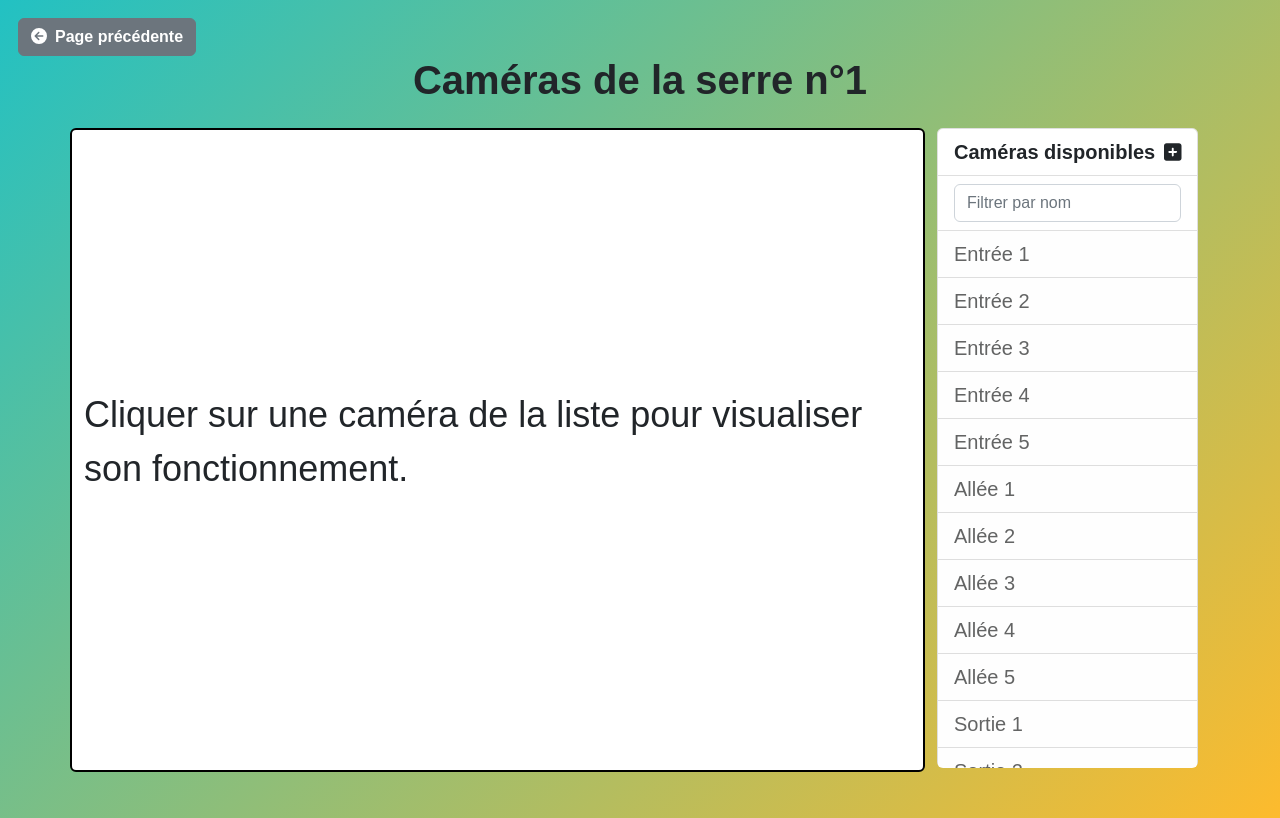
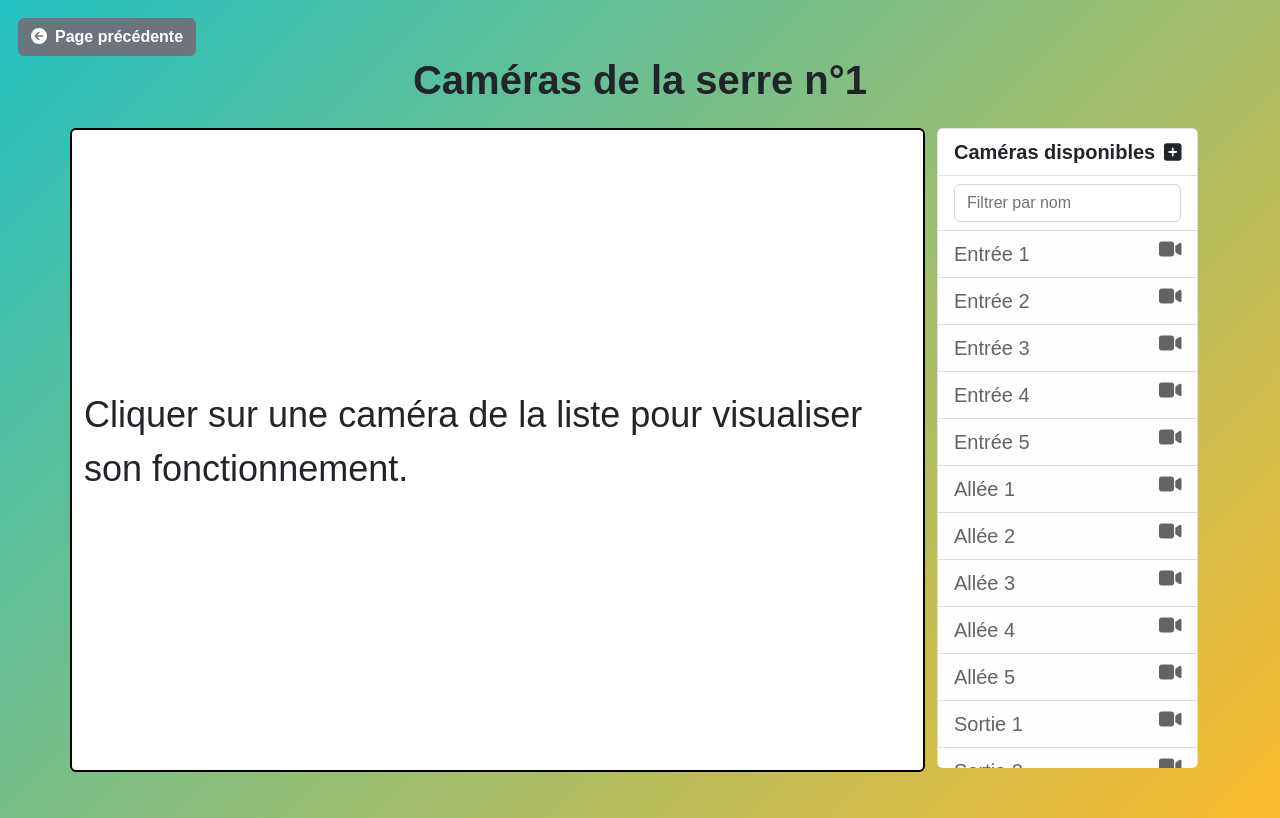
Before and after one commit to renaudlesperance/inf6405_projet, a React (Create React App) app: page /Cameras/1 in a window 1280 px wide. Built offline with nearby package versions, Linux system fonts and the light colour scheme.

Commit message:
Finalize Camera view

```diff
--- a/src/components/cameras/Cameras.js
+++ b/src/components/cameras/Cameras.js
@@ -3,12 +3,13 @@ import styles from './Cameras.module.css'
 import BackButton from '../backButton/BackButton';
 import CustomContainer from '../customContainer/CustomContainer';
 import { useParams, useNavigate } from 'react-router-dom';
-import { Row, Col } from 'react-bootstrap';
+import { Row, Col, Tooltip } from 'react-bootstrap';
 import ListGroup from '../listGroup/CustomListGroup';
 import { FontAwesomeIcon } from '@fortawesome/react-fontawesome';
-import { faTrashCan } from '@fortawesome/free-solid-svg-icons';
+import { faInfoCircle, faTrashCan } from '@fortawesome/free-solid-svg-icons';
 import MyVerticallyCenteredModal from '../modal/Modal';
 import { Form, ToggleButtonGroup, ToggleButton } from 'react-bootstrap';
+import OverlayTrigger from 'react-bootstrap/OverlayTrigger';
 
 function Cameras() {
   const { id } = useParams()
@@ -16,33 +17,34 @@ function Cameras() {
   const [selectedCamera, setSelectedCamera] = useState({})
   const [modalShow, setModalShow] = useState(false)
   const [AddModalShow, setAddModalShow] = useState(false)
-  const [addData, setAddData] = useState({ id: 1 })
+  const [addData, setAddData] = useState({ id: 1, type: 'caméra' })
   const [activeButtons, setActiveButtons] = useState([1])
   const handleToggle = val => setActiveButtons(val)
 
   const [data, setData] = useState([
-    { id:1, name: "Entrée 1", modele: "BX2567", resolution: "1080p"},
-    { id:1, name: "Entrée 2", modele: "BX2567", resolution: "1080p"},
-    { id:2, name: "Entrée 3", modele: "BX2567", resolution: "1080p"},
-    { id:1, name: "Entrée 4", modele: "BX2567", resolution: "1080p"},
-    { id:1, name: "Entrée 5", modele: "BX2567", resolution: "1080p"},
-    { id:1, name: "Allée 1", modele: "BX2567", resolution: "1080p"},
-    { id:1, name: "Allée 2", modele: "BX2567", resolution: "1080p"},
-    { id:1, name: "Allée 3", modele: "BX2567", resolution: "1080p"},
-    { id:1, name: "Allée 4", modele: "BX2567", resolution: "1080p"},
-    { id:1, name: "Allée 5", modele: "BX2567", resolution: "1080p"},
-    { id:1, name: "Sortie 1", modele: "BX2567", resolution: "1080p"},
-    { id:1, name: "Sortie 2", modele: "BX2567", resolution: "1080p"},
-    { id:1, name: "Sortie 3", modele: "BX2567", resolution: "1080p"},
-    { id:1, name: "Sortie 4", modele: "BX2567", resolution: "1080p"},
-    { id:1, name: "Sortie 5", modele: "BX2567", resolution: "1080p"},
+    { id:1, type: "caméra", name: "Entrée 1", modele: "BX2567"},
+    { id:1, type: "caméra",name: "Entrée 2", modele: "BX2567"},
+    { id:2, type: "caméra", name: "Entrée 3", modele: "BX2567"},
+    { id:1, type: "caméra",name: "Entrée 4", modele: "BX2567"},
+    { id:1, type: "caméra",name: "Entrée 5", modele: "BX2567"},
+    { id:1, type: "caméra",name: "Allée 1", modele: "BX2567"},
+    { id:1, type: "caméra",name: "Allée 2", modele: "BX2567"},
+    { id:1, type: "caméra",name: "Allée 3", modele: "BX2567"},
+    { id:1, type: "caméra",name: "Allée 4", modele: "BX2567"},
+    { id:1, type: "caméra",name: "Allée 5", modele: "BX2567"},
+    { id:1, type: "caméra",name: "Sortie 1", modele: "BX2567"},
+    { id:1, type: "caméra",name: "Sortie 2", modele: "BX2567"},
+    { id:1, type: "caméra",name: "Sortie 3", modele: "BX2567"},
+    { id:1, type: "caméra",name: "Sortie 4", modele: "BX2567"},
+    { id:1, type: "caméra",name: "Sortie 5", modele: "BX2567"},
   ])
 
   const modeles = [
-    { value: "BX3000", resolution: "2160p" },
-    { value: "BX2567", resolution: "1080p" },
-    { value: "BX2512", resolution: "720p" },
-    { value: "BX23", resolution: "480p" },
+    { value: "BX3000", resolution: "2160p", ref: "" },
+    { value: "BX2567", resolution: "1080p", ref: "https://google.com" },
+    { value: "BX2512", resolution: "720p", ref: "" },
+    { value: "BX23", resolution: "480p", ref: "" },
+    { value: "BX23", resolution: "480p", ref: "" },
   ]
 
   const onDelete = () => {
@@ -52,8 +54,9 @@ function Cameras() {
   }
 
   const onAdd = () => {
-    setData([...data, addData])
-    setAddData({ id: 1 })
+    setData([addData, ...data])
+    setSelectedCamera(addData)
+    setAddData({ id: 1, type: 'caméra' })
     setAddModalShow(false)
   }
 
@@ -90,7 +93,17 @@ function Cameras() {
                   <FontAwesomeIcon icon={faTrashCan} onClick={() => setModalShow(true)} className={styles.icon} />
                 </div>
                 <div className={styles.info}>
-                  <p><b>Modèle : </b>{selectedCamera.modele}</p>
+                  <p>
+                    <span className={styles.modeleInfo}><b>Modèle : </b>{selectedCamera.modele}</span>
+                    <OverlayTrigger
+                      placement="bottom"
+                      overlay={<Tooltip id="button-tooltip-2">En cliquant ici, vous accéderez sur le site du constructeur.</Tooltip>}
+                    >
+                      <a href={modeles.filter(elt => elt.value === selectedCamera.modele)[0].ref} target='_blank' rel="noreferrer">
+                        <FontAwesomeIcon icon={faInfoCircle} />
+                      </a>
+                    </OverlayTrigger>
+                  </p>
                   <p><b>Résolution : </b>{modeles.filter(elt => elt.value === selectedCamera.modele)[0].resolution}</p>
                 </div>
                 <Row>
@@ -126,6 +139,7 @@ function Cameras() {
               onClick={clickOnList}
               selectedItem={selectedCamera}
               title='Caméras disponibles'
+              withIcons
             />
           </Col>
         </Row>
@@ -158,7 +172,7 @@ function Cameras() {
           <Form.Select aria-label="Default select example" name='modele' onChange={handleChange}>
             <option>Choisissez votre modèle</option>
             {modeles.map(modele => (
-              <option value={modele.value}>{modele.value}</option>
+              <option value={modele.value}>{`${modele.value}  --  ${modele.resolution}`}</option>
             ))}
           </Form.Select>
         </Form.Group>
--- a/src/components/cameras/Cameras.module.css
+++ b/src/components/cameras/Cameras.module.css
@@ -66,3 +66,7 @@
 .info p:first-child {
   margin-right: 32px;
 }
+
+.modeleInfo {
+  margin-right: 8px;
+}
--- a/src/components/listGroup/CustomListGroup.js
+++ b/src/components/listGroup/CustomListGroup.js
@@ -2,7 +2,7 @@ import React, { useEffect, useState } from 'react';
 import styles from './CustomListGroup.module.css';
 import ListGroup from 'react-bootstrap/ListGroup';
 import Form from 'react-bootstrap/Form';
-import { faSquarePlus, faSun, faDroplet, faTemperature4, faCloud } from '@fortawesome/free-solid-svg-icons'
+import { faSquarePlus, faSun, faDroplet, faTemperature4, faCloud, faVideo } from '@fortawesome/free-solid-svg-icons'
 import { FontAwesomeIcon } from '@fortawesome/react-fontawesome';
 import PropTypes from 'prop-types';
 
@@ -11,7 +11,8 @@ export default function CustomListGroup({ data, onAdd, onClick, selectedItem, ti
     "Luminosité": faSun,
     "Humidité": faTemperature4,
     "pH": faDroplet,
-    "CO2": faCloud
+    "CO2": faCloud,
+    "caméra": faVideo
   }
   const [entries, setEntries] = useState(data);
 
--- a/src/components/sensors/Sensors.js
+++ b/src/components/sensors/Sensors.js
@@ -1,4 +1,4 @@
-import React, { useEffect, useState } from 'react';
+import React, {  useState } from 'react';
 import styles from './Sensors.module.css';
 import {useNavigate,useParams} from 'react-router-dom'
 import BackButton from '../backButton/BackButton';
```
